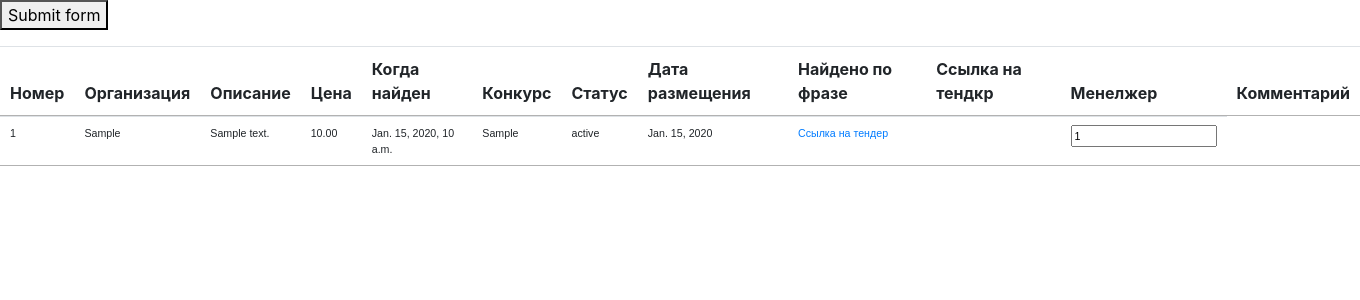
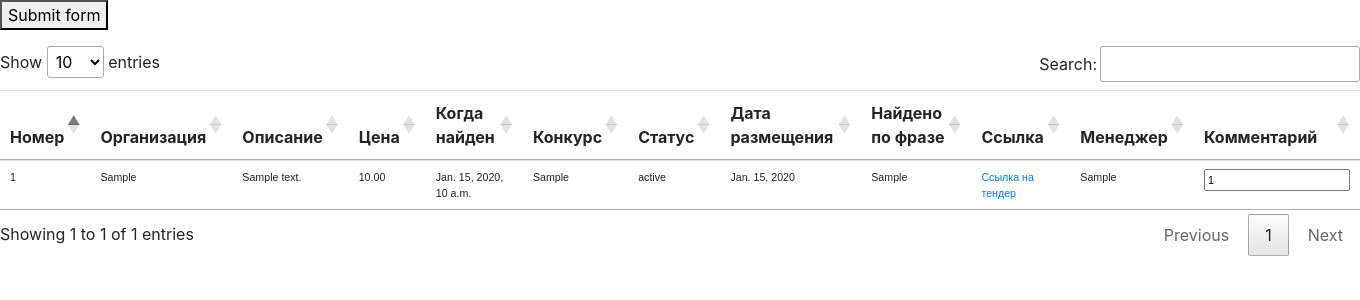
Before and after one commit to rvkstudent/tenders, a Django app: page / in a window 1360 px wide. Shown: the part 56-356 px from the top of the page. Run offline with Django 3.2, Linux system fonts and the light colour scheme; tables that the repository leaves empty hold one stand-in row (values such as "Sample post"); some libraries are stand-ins or nearby versions.

Commit message:
исправления

```diff
--- a/blog/models.py
+++ b/blog/models.py
@@ -39,6 +39,7 @@
     description = models.TextField(blank=True, null=True)
     date_found = models.DateTimeField(blank=True, null=True)
     manager = models.TextField(blank=True, null=True)
+    phrase = models.TextField(blank=True, null=True)
     comment = models.TextField(blank=True, null=True)
 
     class Meta:
--- a/blog/templates/index.html
+++ b/blog/templates/index.html
@@ -87,16 +87,21 @@
            <td>
             <div>{{ row.date_created }}</div>
           </td>
+            <td>
+            <div>{{ row.phrase }}</div>
+          </td>
+
            <td>
             <a target="_blank" rel="noopener noreferrer" href = http://zakupki.gov.ru/223/purchase/public/purchase/info/common-info.html?regNumber={{ row.tender_id }} >Ссылка на тендер</a>
           </td>
-          <td>
-            <div>{{ row.9 }}</div>
+            <td>
+            <div>{{ row.manager }}</div>
           </td>
           <td>
             {% csrf_token %}
             <div> <input id="row-{{row.tender_id}}" name="row-{{row.tender_id}}" value="{{ row.tender_id }}" type="text" > </input> </div>
           </td>
+
 
         </tr>
   {% endfor %}
--- a/blog/views.py
+++ b/blog/views.py
@@ -16,8 +16,8 @@
 
 
 
-    context = { "headers": ['Номер','Организация','Описание', 'Цена', 'Когда найден', 'Конкурс', 'Статус', 'Дата размещения', 'Найдено по фразе', 'Ссылка на тендкр','Менелжер', 'Комментарий'],
-                'dataframe_rows': list(TendersTsc.objects.all())[:10],
+    context = { "headers": ['Номер','Организация','Описание', 'Цена', 'Когда найден', 'Конкурс', 'Статус', 'Дата размещения', 'Найдено по фразе', 'Ссылка','Менеджер', 'Комментарий'],
+                'dataframe_rows': list(TendersTsc.objects.all()),
 
                }
 
```
